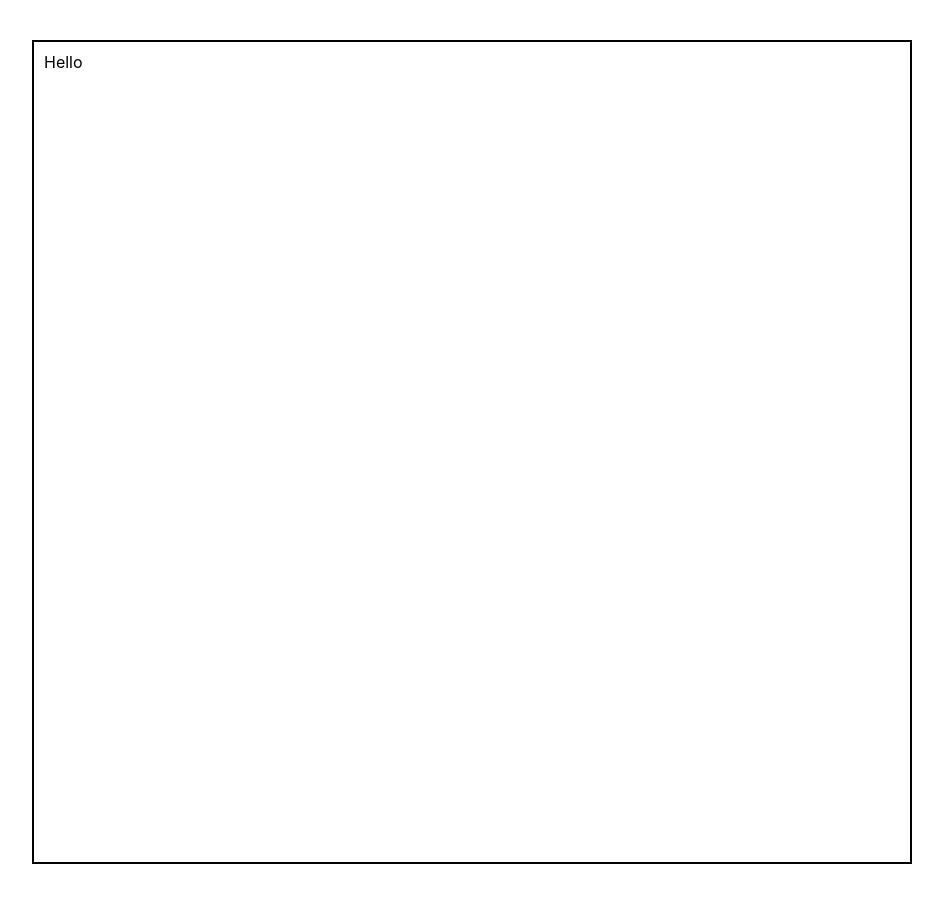
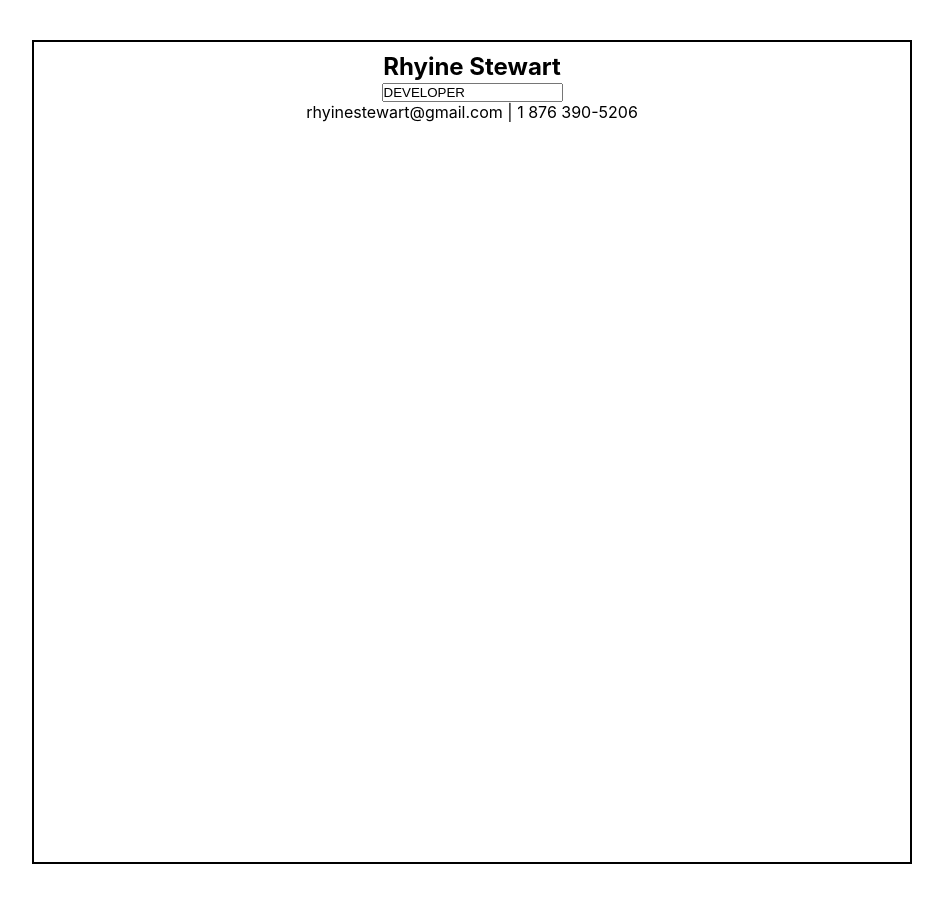
Before and after one commit to the-catalystmc/resume-builder, a React (Create React App) app: page / in a window 1280 px wide. Both pictures are taken after a click on the element "DEVELOPER". Shown: the whole page, without its empty margins (168-1111 px from the left). Built offline with nearby package versions, Linux system fonts and the light colour scheme.

Commit message:
Add initial edit for each general element

```diff
--- a/src/components/General.js
+++ b/src/components/General.js
@@ -7,16 +7,7 @@ class General extends React.Component {
     this.state = {}
   }
   render() {
-    if (!this.props.general.edit) {
-      return (
-        <div className='GeneralContainer'>
-          <h2 className='Name' onClick={this.props.handleClick}>{this.props.general.full_name}</h2>
-          <h3 className='Role' onClick={this.props.handleClick}>{`${this.props.general.current_role}`}</h3>
-          <p className='Contact' onClick={this.props.handleClick}>{`${this.props.general.email} | ${this.props.general.phone}`}</p>
-        </div>
-      )
-    }
-    if (this.props.general.edit === this.props.general.full_name){
+    if (this.props.general.edit === this.props.general.full_name) {
       return (
         <div className='GeneralContainer'>
           <div className='NameInput'>
@@ -24,18 +15,39 @@ class General extends React.Component {
           </div>
           <h3 className='Role' onClick={this.props.handleClick}>{`${this.props.general.current_role}`}</h3>
           <p className='Contact' onClick={this.props.handleClick}>{`${this.props.general.email} | ${this.props.general.phone}`}</p>
-          {/* <div className='RoleInput'>
+        </div>
+      )
+    }
+    if (this.props.general.edit === this.props.general.current_role) {
+      return (
+        <div className='GeneralContainer'>
+          <h2 className='Name' onClick={this.props.handleClick}>{this.props.general.full_name}</h2>
+          <div className='RoleInput'>
             <input value={this.props.general.current_role} />
           </div>
+          <p className='Contact' onClick={this.props.handleClick}>{`${this.props.general.email} | ${this.props.general.phone}`}</p>
+        </div>
+      )
+    }
+
+    if (this.props.general.edit === `${this.props.general.email} | ${this.props.general.phone}`) {
+      return (
+        <div className='GeneralContainer'>
+          <h2 className='Name' onClick={this.props.handleClick}>{this.props.general.full_name}</h2>
+          <h3 className='Role' onClick={this.props.handleClick}>{`${this.props.general.current_role}`}</h3>
           <div className='ContactInput'>
             <input value={this.props.general.email} />
             <input value={this.props.general.phone} />
-          </div> */}
+          </div>
         </div>
       )
     }
-    return(
-      <div>Hello</div>
+    return (
+      <div className='GeneralContainer'>
+        <h2 className='Name' onClick={this.props.handleClick}>{this.props.general.full_name}</h2>
+        <h3 className='Role' onClick={this.props.handleClick}>{`${this.props.general.current_role}`}</h3>
+        <p className='Contact' onClick={this.props.handleClick}>{`${this.props.general.email} | ${this.props.general.phone}`}</p>
+      </div>
     )
   }
 }
```
